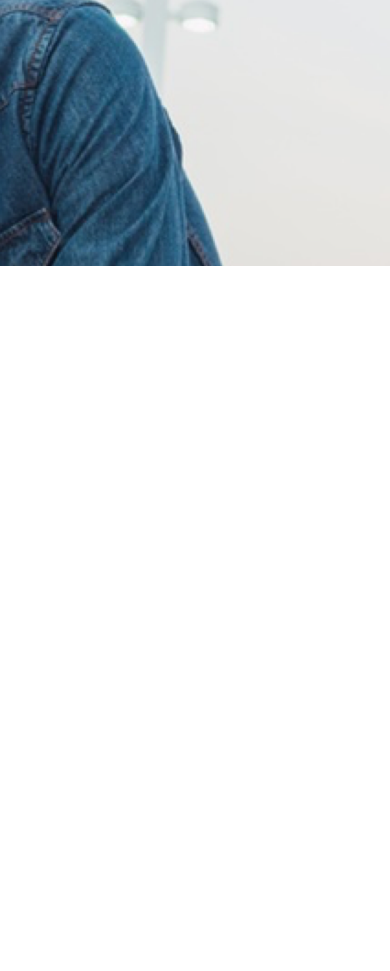
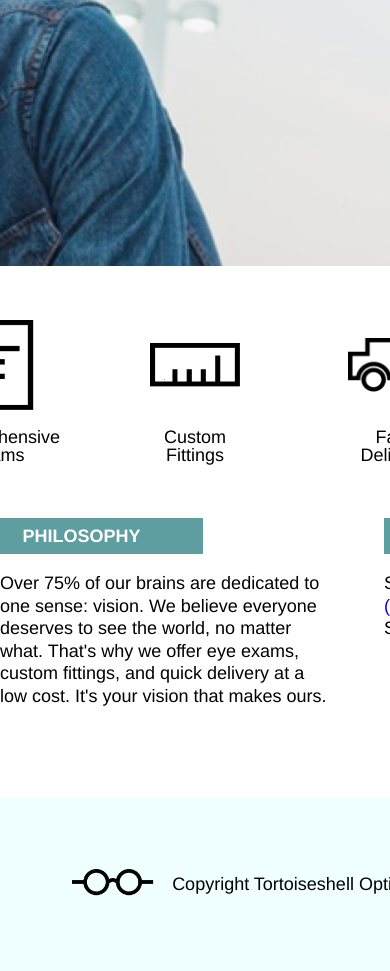
Before and after one commit to Ramtrap/tortoiseshell-optics, a plain HTML site: page index.html in a window 390 px wide. Shown: the part 364-1335 px from the top of the page. Before the commit the page ends 844 px from the top, so only its background shows below. Drawn offline with Linux system fonts and the light colour scheme.

Commit message:
Completed desktop version of website; need to work in media query stuff.

```diff
--- a/index.html
+++ b/index.html
@@ -30,5 +30,50 @@
       </div>
     </header>
 
+    <div class="solutions">
+      <div class="icon">
+        <div class="icon-image">
+          <img src="./resources/images/paper-icon.png" alt="Paper icon"/>
+        </div>
+        <span class="icon-text">Comprehensive Exams</span>
+      </div>
+      <div class="icon">
+        <div class="icon-image">
+          <img src="./resources/images/ruler-icon.png" alt="Ruler icon"/>
+        </div>
+        <span class="icon-text">Custom Fittings</span>
+      </div>
+      <div class="icon">
+        <div class="icon-image">
+          <img src="./resources/images/truck-icon.png" alt="Truck icon"/>
+        </div>
+        <span class="icon-text">Fast Delivery</span>
+      </div>
+    </div>
+
+    <div class="container info-container">
+      <div class="info" id="philosophy">
+        <h2 class="info-header-text">PHILOSOPHY</h2>
+        <p class="info-header-description">
+          Over 75% of our brains are dedicated to one sense: vision. We believe everyone deserves
+          to see the world, no matter what. That's why we offer eye exams, custom fittings, and
+          quick delivery at a low cost. It's your vision that makes ours.
+        </p>
+      </div>
+      <div class="info">
+        <h2 class="info-header-text">APPOINTMENTS</h2>
+        <p class="info-header-description">
+          Schedule an appointment by calling us at <a href="tel:1-312-654-0987">(312) 654-0987</a>.
+          We're open Tuesday - Saturday, 9AM - 6PM.
+        </p>
+      </div>
+    </div>
+
+    <footer class="container">
+      <a href="./index.html"><img class="footer-logo" src="./resources/images/logo-black.png"
+        alt="Tortoiseshell Optics black logo"/></a>
+      <span class="footer-span">Copyright Tortoiseshell Optics</span>
+    </footer>
+
   </body>
 </html>
--- a/resources/css/style.css
+++ b/resources/css/style.css
@@ -92,3 +92,85 @@ header div.container {
 .tagline-text {
   padding: 1.5rem 5rem;
 }
+
+.solutions {
+  display: flex;
+  justify-content: center;
+}
+
+.icon {
+  display: flex;
+  flex-direction: column;
+  justify-content: space-between;
+  align-items: center;
+  text-align: center;
+  width: 5rem;
+  margin: 3rem;
+  height: 8rem;
+}
+
+.icon-image {
+  display: flex;
+  align-items: center;
+  justify-content: center;
+  height: 5rem;
+  padding:
+}
+
+.icon-image img {
+  max-width: 5rem;
+  max-height: 5rem;
+  align-items: center;
+}
+
+.icon-text {
+  display: inline-block;
+  text-align: center;
+}
+
+.info-container {
+  display: flex;
+}
+
+.info {
+  width: 35%;
+}
+
+#philosophy {
+    margin-right: 5%;
+}
+
+.info-header-text {
+  background-color: cadetblue;
+  color: white;
+  font-weight: bold;
+  padding: 0.5rem 0 0.5rem 1.25rem;
+  width: 10rem;
+}
+
+.info-header-description {
+  margin-top: 1rem;
+  margin-bottom: 5rem;
+}
+
+.info-header-description {
+  line-height: 1.25;
+}
+
+.info-header-description a {
+  text-decoration: none;
+}
+
+footer {
+  background-color: azure;
+  display: flex;
+  align-items: center;
+}
+
+footer img {
+  height: 1.5rem;
+}
+
+.footer-logo {
+  padding: 4rem 1rem 4rem 4rem;
+}
```
